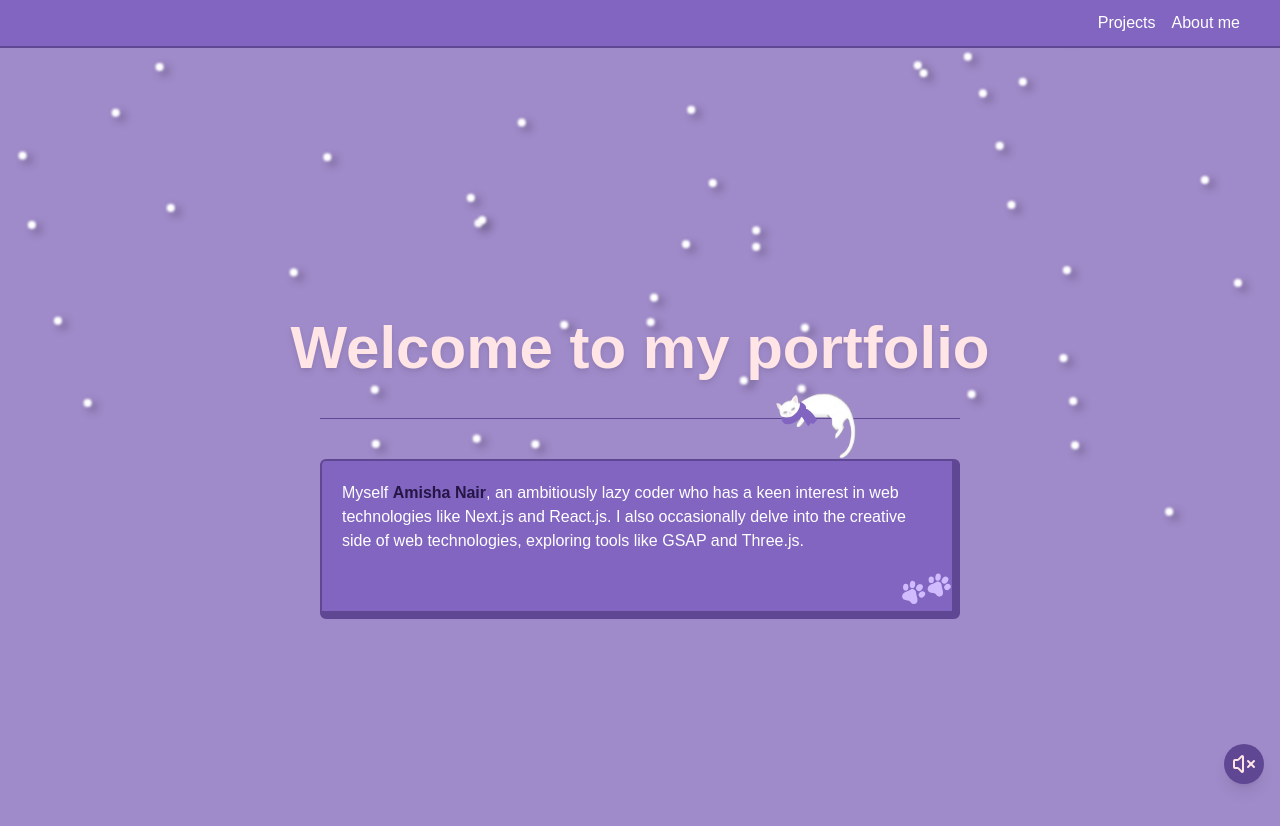
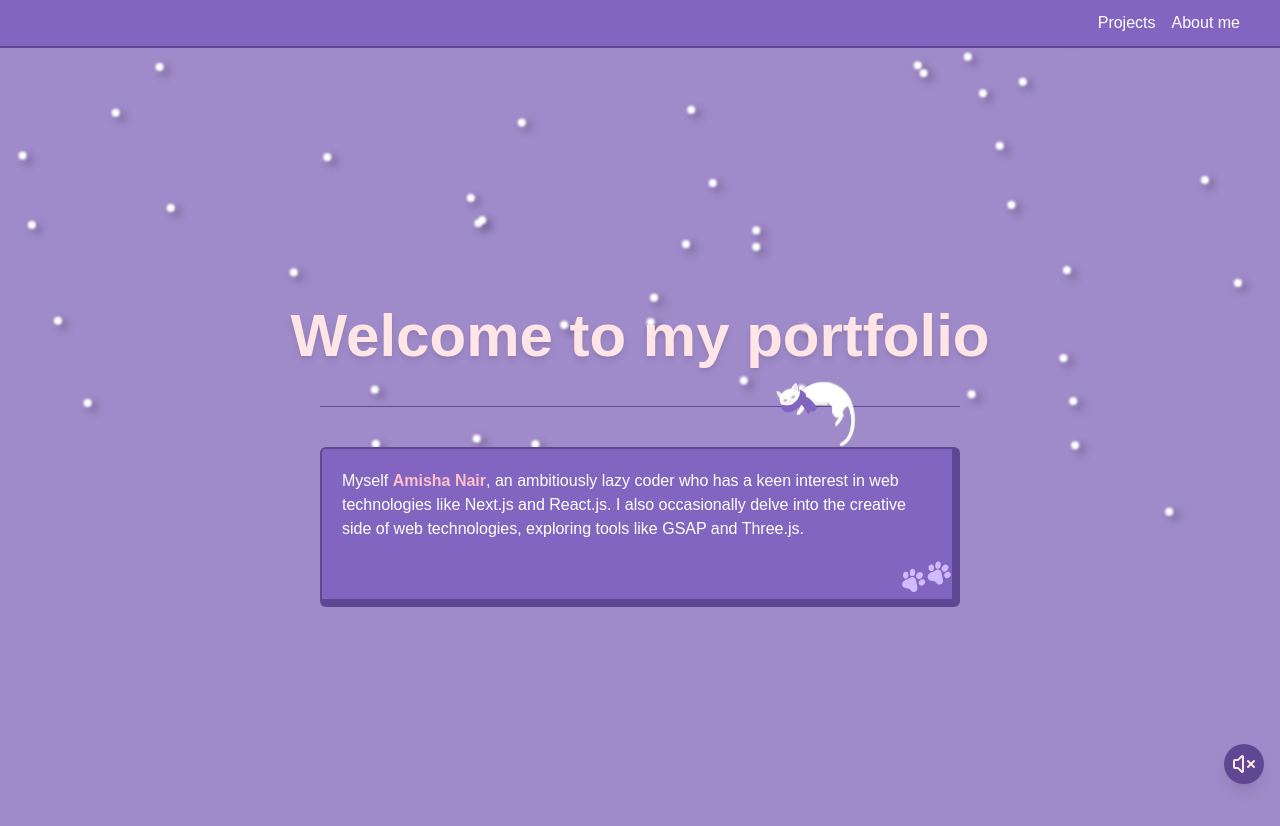
Before and after one commit to AmishaNair21/Portfolio, a Next.js app: page / in a window 1280 px wide. Shown: the top 826 px of the page. Built offline with nearby package versions, Linux system fonts and the light colour scheme.

Commit message:
updated h1

```diff
--- a/src/components/HeroSection.tsx
+++ b/src/components/HeroSection.tsx
@@ -4,7 +4,7 @@ import Image from "next/image";
 export default function HeroSection() {
   return (
     <section className="min-h-screen flex flex-col justify-center items-center">
-      <h1 className="text-center text-6xl 2xl:text-9xl drop-shadow-md md:mt-10 mt-10 2xl:mt-56 2xl:drop-shadow-xl text-[#FFE5E5] hero-heading font-bold">
+      <h1 className="text-center text-6xl 2xl:text-9xl drop-shadow-md mt-4  2xl:drop-shadow-xl text-[#FFE5E5] hero-heading font-bold">
         Welcome to my portfolio
       </h1>
 
@@ -21,7 +21,7 @@ export default function HeroSection() {
 
       <div className="w-2/3 md:w-1/2 md:h-40 rounded-md border-b-8 border-r-8 border-l-2 border-t-2 border-[#5F4793] 2xl:h-72 2xl:mt-10 bg-[#8165C0]">
         <p className="p-5 2xl:text-4xl 2xl:p-10">
-          Myself <span style={{ color: '#251646', fontWeight: 'bold'}}>Amisha Nair</span>, an
+          Myself <span style={{ color: 'pink', fontWeight: 'bold'}}>Amisha Nair</span>, an
           ambitiously lazy coder who has a keen interest in web technologies
           like Next.js and React.js. I also occasionally delve into the
           creative side of web technologies, exploring tools like GSAP and
```
